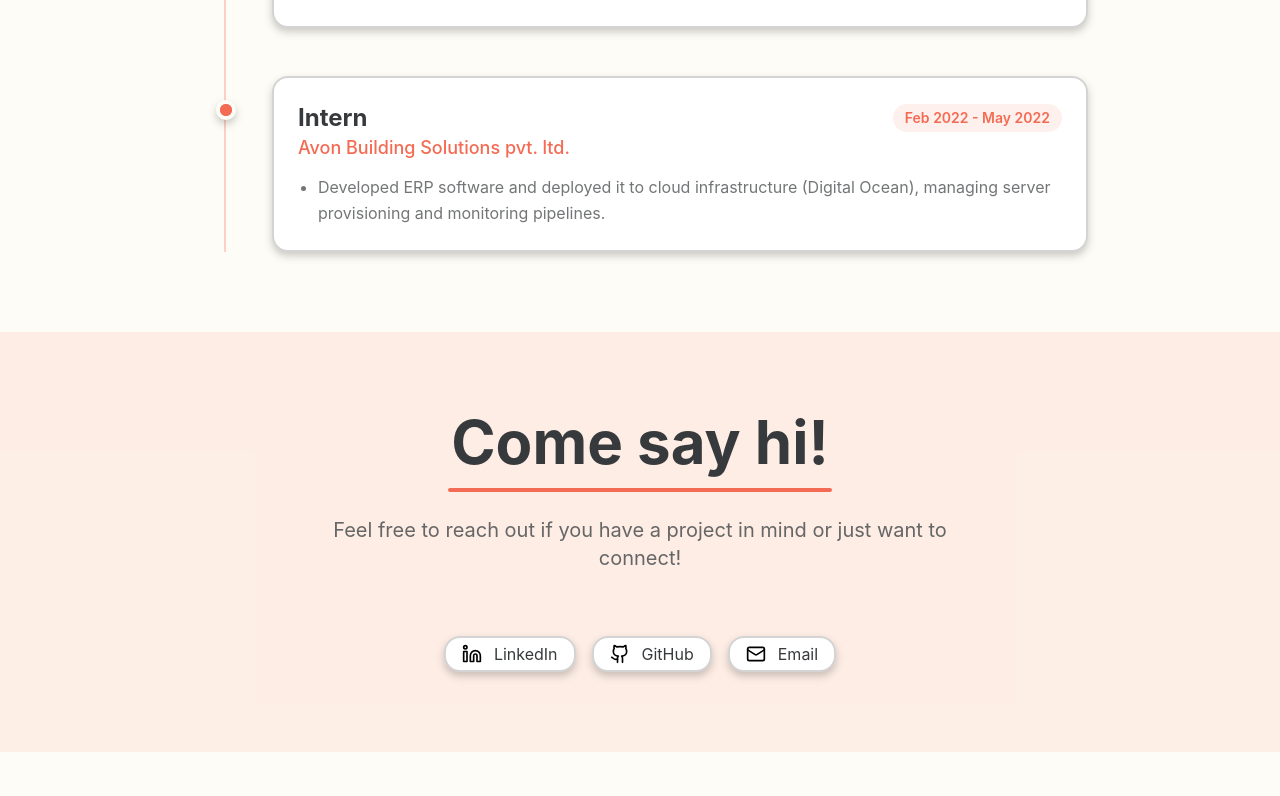
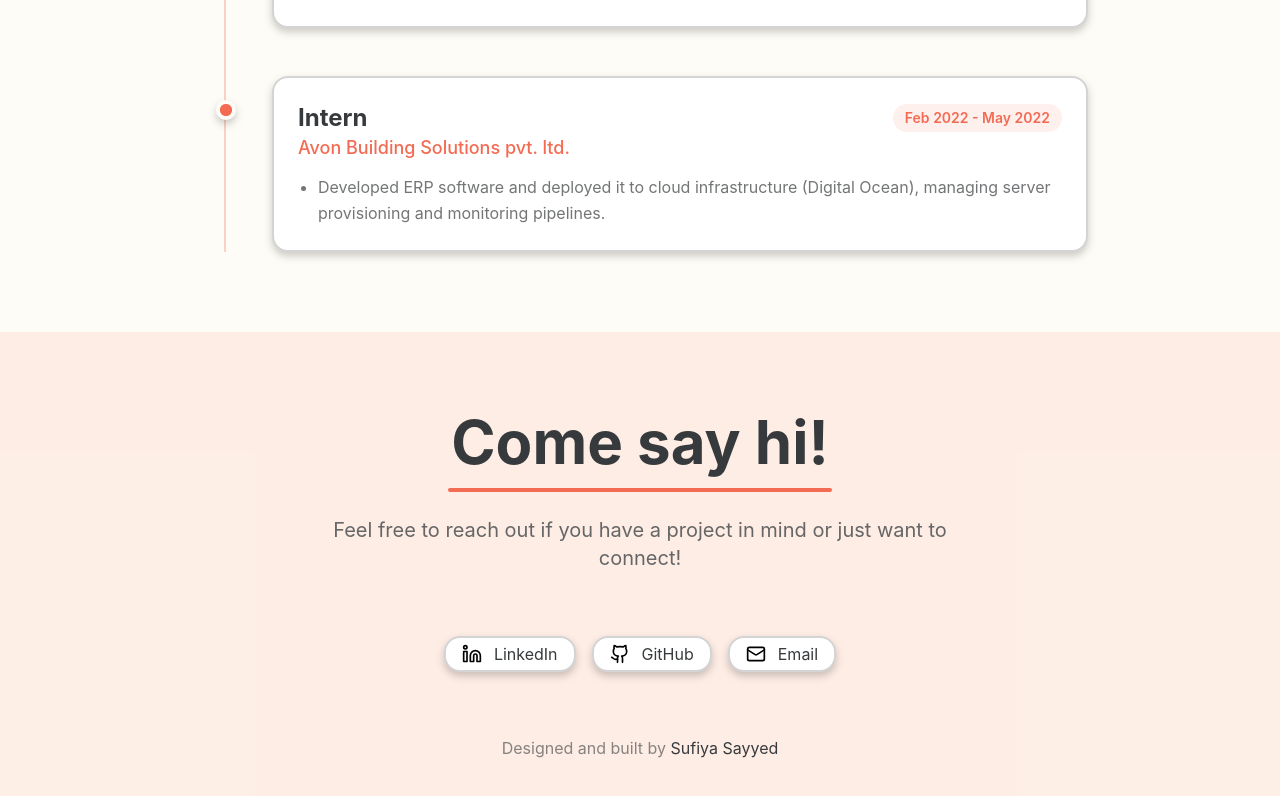
Before and after one commit to SufiyaSayyed/Portfolio, a Next.js app: page / in a window 1280 px wide. Shown: the part 4376-5172 px from the top of the page. Before the commit the page ends 5128 px from the top, so only its background shows below. Built offline with nearby package versions, Linux system fonts and the light colour scheme.

Commit message:
added footer in connect

```diff
--- a/components/ConnectSection.tsx
+++ b/components/ConnectSection.tsx
@@ -62,9 +62,7 @@ const ConnectSection = () => {
                 viewport={{ once: true }}
                 transition={{ duration: 0.5, delay: index * 0.1 }}
               >
-                <button
-                  className="rounded-2xl px-4 py-1 border-2 border-border hover:border-primary bg-card hover:bg-card shadow-lg hover:shadow-xl transition-all duration-300 group"
-                >
+                <button className="rounded-2xl px-4 py-1 border-2 border-border hover:border-primary bg-card hover:bg-card shadow-lg hover:shadow-xl transition-all duration-300 group">
                   <motion.a
                     href={link.href}
                     target="_blank"
@@ -88,6 +86,17 @@ const ConnectSection = () => {
           })}
         </div>
       </motion.div>
+      <motion.div
+        initial={{ opacity: 0 }}
+        whileInView={{ opacity: 1 }}
+        viewport={{ once: true }}
+        transition={{ duration: 0.6, delay: 0.4 }}
+        className="text-center mt-16 relative z-10"
+      >
+        <p className="text-foreground/60">
+        Designed and built by <span className="text-foreground">Sufiya Sayyed</span>
+        </p>
+      </motion.div>
     </section>
   );
 };
```
